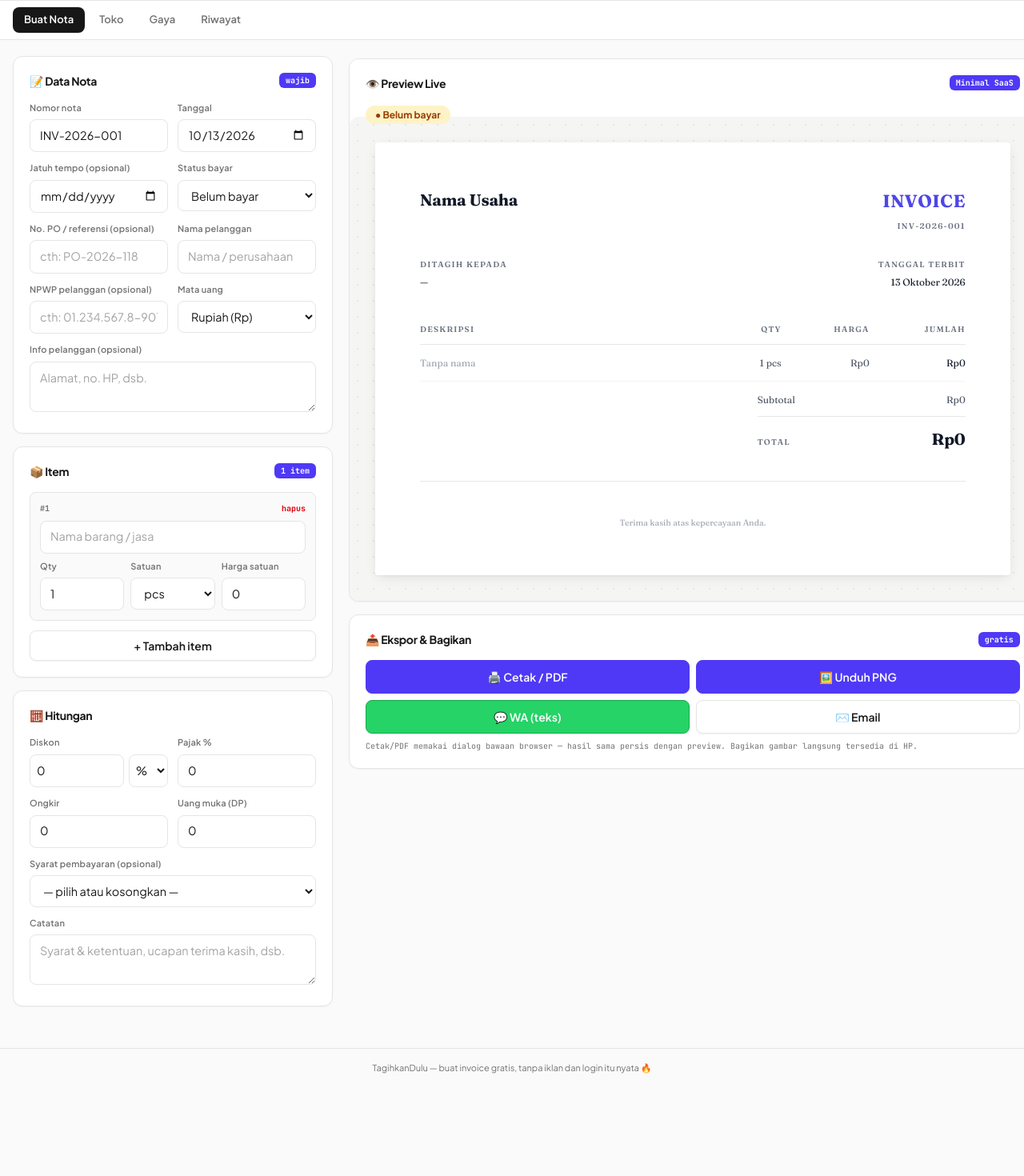
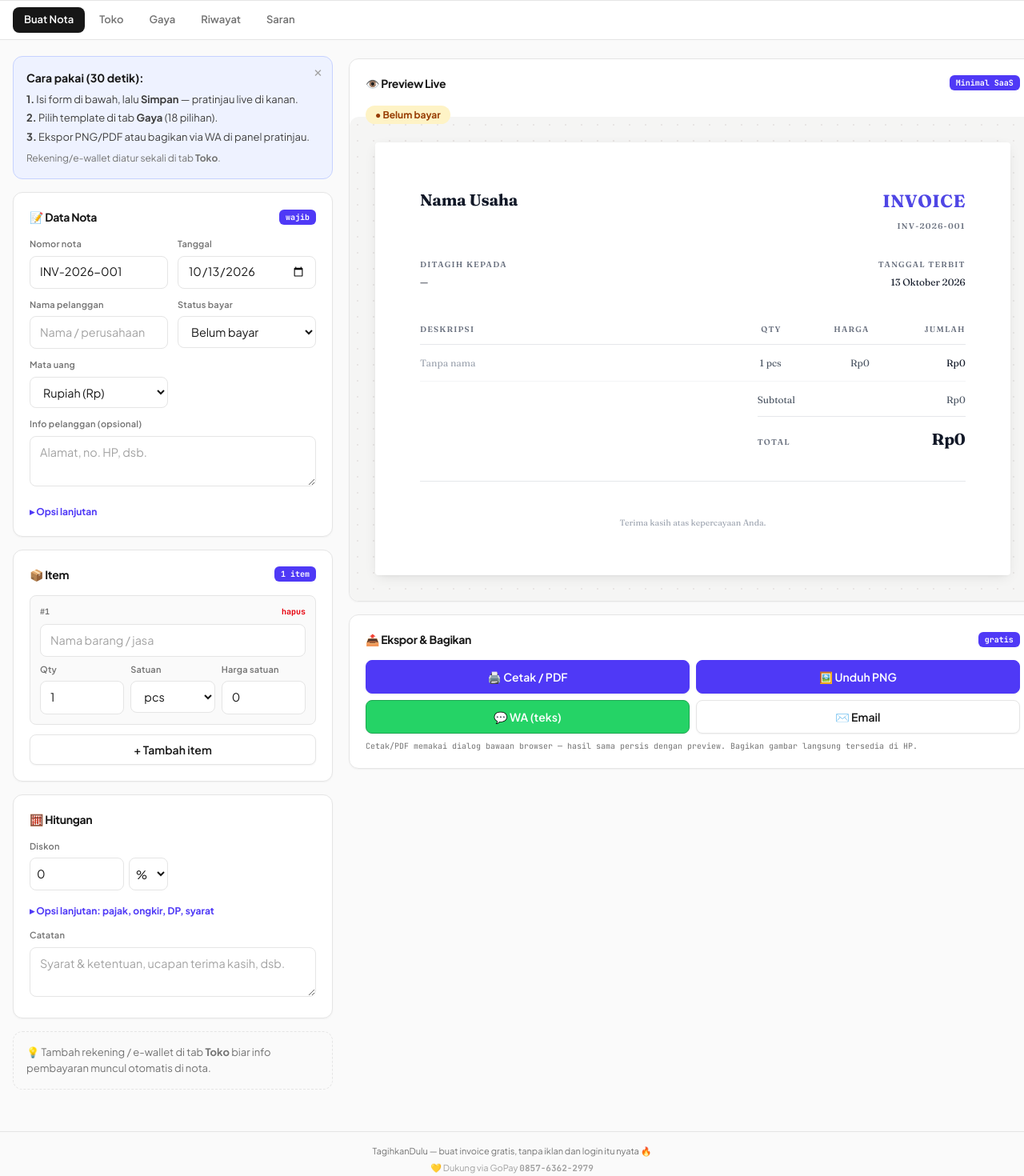
Before and after one commit to junanda24/notakandulu, a React (Vite) app: page / in a window 1280 px wide. Shown: the part 60-1530 px from the top of the page at 80% size. Before the commit the page ends 1420 px from the top, so only its background shows below. Built offline with nearby package versions, Linux system fonts and the light colour scheme.

Commit message:
Tab Saran (GForm+donasi GoPay) + sederhanakan form Buat

```diff
--- a/src/App.jsx
+++ b/src/App.jsx
@@ -12,11 +12,14 @@ import {
   getHistory, saveToHistory, deleteHistory, nextCounter, peekCounter, migrate,
 } from "./lib/storage.js";
 
+import SaranPanel from "./components/SaranPanel.jsx";
+
 const TABS = [
   { id: "buat", name: "Buat Nota" },
   { id: "toko", name: "Toko" },
   { id: "gaya", name: "Gaya" },
   { id: "riwayat", name: "Riwayat" },
+  { id: "saran", name: "Saran" },
 ];
 
 export default function App() {
@@ -104,6 +107,7 @@ export default function App() {
     if (tab === "buat") return <InvoiceForm inv={inv} setInv={setInv} profile={profile} />;
     if (tab === "toko") return <ShopPanel profile={profile} setProfile={persistProfile} />;
     if (tab === "gaya") return <CustomizePanel settings={settings} setSettings={persistSettings} />;
+    if (tab === "saran") return <SaranPanel />;
     return (
       <HistoryPanel
         history={history}
@@ -169,6 +173,7 @@ export default function App() {
       </header>
 
       {/* Mobile: toggle form/preview */}
+      {tab !== "saran" && (
       <div className="lg:hidden sticky top-[104px] z-10 border-b border-line bg-cream px-4 py-2">
         <div className="grid grid-cols-2 gap-1 rounded-lg border border-line bg-neutral-100 dark:bg-neutral-800 p-1">
           {(["form", "preview"]).map((v) => (
@@ -182,8 +187,12 @@ export default function App() {
           ))}
         </div>
       </div>
+      )}
 
       <main className="mx-auto max-w-7xl px-4 py-5">
+        {tab === "saran" ? (
+          <div className="mx-auto max-w-2xl">{formPanel}</div>
+        ) : (
         <div className="grid gap-5 lg:grid-cols-[400px_1fr]">
           <div className={mobileView === "form" ? "block" : "hidden lg:block"}>
             {formPanel}
@@ -194,11 +203,15 @@ export default function App() {
             </div>
           </div>
         </div>
+        )}
       </main>
 
       <footer className="border-t border-line mt-8">
-        <p className="mx-auto max-w-7xl px-4 py-4 text-[11px] text-neutral-500 dark:text-neutral-400 text-center">
+        <p className="mx-auto max-w-7xl px-4 pt-4 text-[11px] text-neutral-500 dark:text-neutral-400 text-center">
           TagihkanDulu — buat invoice gratis, tanpa iklan dan login itu nyata 🔥
+        </p>
+        <p className="mx-auto max-w-7xl px-4 pb-4 pt-1 text-[11px] text-neutral-400 dark:text-neutral-500 text-center">
+          💛 Dukung via GoPay <span className="font-mono2 font-bold">0857-6362-2979</span>
         </p>
       </footer>
 
--- a/src/components/InvoiceForm.jsx
+++ b/src/components/InvoiceForm.jsx
@@ -1,10 +1,47 @@
 // Form isi nota: pelanggan, nomor, tanggal, items, diskon/pajak/ongkir, catatan, pembayaran.
+import { useState } from "react";
 import { Field, TextInput, TextArea, Select, Card } from "./ui.jsx";
 import { blankItem } from "../lib/calc.js";
 import { CURRENCIES } from "../lib/format.js";
 
 const UNITS = ["pcs", "box", "pak", "lusin", "kodi", "kg", "gram", "liter", "meter", "m2", "jam", "hari", "minggu", "sesi", "kali", "orang", "porsi", "lot", "paket", "set", "unit"];
 const TERMS = ["Net 7", "Net 14", "Net 30", "Dibayar saat terima"];
+const GUIDE_KEY = "notakandulu:hideGuide";
+
+function Guide() {
+  const [hide, setHide] = useState(() => {
+    try { return localStorage.getItem(GUIDE_KEY) === "1"; } catch { return false; }
+  });
+  if (hide) return null;
+  const dismiss = () => {
+    try { localStorage.setItem(GUIDE_KEY, "1"); } catch {}
+    setHide(true);
+  };
+  return (
+    <div className="rounded-xl border border-indigo-200 bg-indigo-50 dark:border-indigo-900 dark:bg-indigo-950/40 p-4 relative">
+      <button onClick={dismiss} className="absolute top-2 right-3 text-neutral-400 hover:text-neutral-600 text-lg leading-none" title="Tutup">×</button>
+      <p className="text-sm font-bold mb-2">Cara pakai (30 detik):</p>
+      <ol className="text-[13px] text-neutral-700 dark:text-neutral-300 space-y-1 list-none">
+        <li><b>1.</b> Isi form di bawah, lalu <b>Simpan</b> — pratinjau live di kanan.</li>
+        <li><b>2.</b> Pilih template di tab <b>Gaya</b> (18 pilihan).</li>
+        <li><b>3.</b> Ekspor PNG/PDF atau bagikan via WA di panel pratinjau.</li>
+      </ol>
+      <p className="text-[12px] text-neutral-500 dark:text-neutral-400 mt-2">Rekening/e-wallet diatur sekali di tab <b>Toko</b>.</p>
+    </div>
+  );
+}
+
+function Advanced({ title, children, defaultOpen = false }) {
+  const [open, setOpen] = useState(defaultOpen);
+  return (
+    <div className="mt-3">
+      <button onClick={() => setOpen(!open)} className="text-[12px] font-bold text-indigo-600 dark:text-indigo-400 hover:underline">
+        {open ? "▾" : "▸"} {title}
+      </button>
+      {open && <div className="mt-2">{children}</div>}
+    </div>
+  );
+}
 
 export default function InvoiceForm({ inv, setInv, profile }) {
   const set = (patch) => setInv((p) => ({ ...p, ...patch }));
@@ -24,6 +61,7 @@ export default function InvoiceForm({ inv, setInv, profile }) {
 
   return (
     <div className="space-y-4">
+      <Guide />
       <Card title="📝 Data Nota" sticker="wajib">
         <div className="grid grid-cols-2 gap-3">
           <Field label="Nomor nota">
@@ -32,23 +70,14 @@ export default function InvoiceForm({ inv, setInv, profile }) {
           <Field label="Tanggal">
             <TextInput type="date" value={inv.date} onChange={(e) => set({ date: e.target.value })} />
           </Field>
-          <Field label="Jatuh tempo (opsional)">
-            <TextInput type="date" value={inv.dueDate || ""} onChange={(e) => set({ dueDate: e.target.value })} />
+          <Field label="Nama pelanggan">
+            <TextInput value={inv.customerName} onChange={(e) => set({ customerName: e.target.value })} placeholder="Nama / perusahaan" />
           </Field>
           <Field label="Status bayar">
             <Select value={inv.status || "belum"} onChange={(e) => set({ status: e.target.value })}>
               <option value="belum">Belum bayar</option>
               <option value="lunas">Lunas</option>
             </Select>
-          </Field>
-          <Field label="No. PO / referensi (opsional)">
-            <TextInput value={inv.poNumber || ""} onChange={(e) => set({ poNumber: e.target.value })} placeholder="cth: PO-2026-118" />
-          </Field>
-          <Field label="Nama pelanggan">
-            <TextInput value={inv.customerName} onChange={(e) => set({ customerName: e.target.value })} placeholder="Nama / perusahaan" />
-          </Field>
-          <Field label="NPWP pelanggan (opsional)">
-            <TextInput value={inv.customerNpwp || ""} onChange={(e) => set({ customerNpwp: e.target.value })} placeholder="cth: 01.234.567.8-901.000" />
           </Field>
           <Field label="Mata uang">
             <Select value={inv.currency} onChange={(e) => set({ currency: e.target.value })}>
@@ -61,6 +90,19 @@ export default function InvoiceForm({ inv, setInv, profile }) {
         <Field label="Info pelanggan (opsional)" className="mt-3">
           <TextArea rows={2} value={inv.customerInfo} onChange={(e) => set({ customerInfo: e.target.value })} placeholder="Alamat, no. HP, dsb." />
         </Field>
+        <Advanced title="Opsi lanjutan">
+          <div className="grid grid-cols-2 gap-3">
+            <Field label="Jatuh tempo (opsional)">
+              <TextInput type="date" value={inv.dueDate || ""} onChange={(e) => set({ dueDate: e.target.value })} />
+            </Field>
+            <Field label="No. PO / referensi (opsional)">
+              <TextInput value={inv.poNumber || ""} onChange={(e) => set({ poNumber: e.target.value })} placeholder="cth: PO-2026-118" />
+            </Field>
+            <Field label="NPWP pelanggan (opsional)">
+              <TextInput value={inv.customerNpwp || ""} onChange={(e) => set({ customerNpwp: e.target.value })} placeholder="cth: 01.234.567.8-901.000" />
+            </Field>
+          </div>
+        </Advanced>
       </Card>
 
       <Card title="📦 Item" sticker={`${inv.items.length} item`}>
@@ -109,6 +151,9 @@ export default function InvoiceForm({ inv, setInv, profile }) {
               </Select>
             </div>
           </Field>
+        </div>
+        <Advanced title="Opsi lanjutan: pajak, ongkir, DP, syarat">
+          <div className="grid grid-cols-2 gap-3">
             <Field label="Pajak %">
               <TextInput type="number" min="0" value={inv.tax} onChange={(e) => set({ tax: e.target.value })} />
             </Field>
@@ -118,8 +163,7 @@ export default function InvoiceForm({ inv, setInv, profile }) {
             <Field label="Uang muka (DP)">
               <TextInput type="number" min="0" value={inv.dp || 0} onChange={(e) => set({ dp: e.target.value })} />
             </Field>
-        </div>
-        <Field label="Syarat pembayaran (opsional)" className="mt-3">
+            <Field label="Syarat pembayaran (opsional)">
               <Select value={inv.terms || ""} onChange={(e) => set({ terms: e.target.value })}>
                 <option value="">— pilih atau kosongkan —</option>
                 {TERMS.map((t) => (
@@ -128,11 +172,18 @@ export default function InvoiceForm({ inv, setInv, profile }) {
                 {inv.terms && !TERMS.includes(inv.terms) && <option value={inv.terms}>{inv.terms}</option>}
               </Select>
             </Field>
+          </div>
+        </Advanced>
         <Field label="Catatan" className="mt-3">
           <TextArea rows={2} value={inv.notes} onChange={(e) => set({ notes: e.target.value })} placeholder="Syarat & ketentuan, ucapan terima kasih, dsb." />
         </Field>
       </Card>
 
+      {(profile.payments || []).length === 0 && (
+        <div className="rounded-xl border border-dashed border-line p-4 text-[13px] text-neutral-500 dark:text-neutral-400">
+          💡 Tambah rekening / e-wallet di tab <b>Toko</b> biar info pembayaran muncul otomatis di nota.
+        </div>
+      )}
       {(profile.payments || []).length > 0 && (
         <Card title="💳 Pembayaran di nota" sticker="opsional">
           <p className="mb-2 font-mono2 text-[10px] text-neutral-500">Pilih metode yang tampil di nota ini:</p>
--- /dev/null
+++ b/src/components/SaranPanel.jsx
@@ -0,0 +1,81 @@
+// Tab Saran: form kritik & saran (Google Form) + donasi GoPay.
+import { useState } from "react";
+import { Card } from "./ui.jsx";
+
+const FORM_URL = "https://docs.google.com/forms/d/e/1FAIpQLSe5svN3Phkm9psM7a3MkoyV9Nlrn8m25RmuUW5wITlhQlMgeg/viewform?embedded=true";
+const FORM_OPEN = "https://forms.gle/4kzKHM1BRZ5dNZA79";
+const GOPAY_NUMBER = "0857-6362-2979";
+
+export default function SaranPanel() {
+  const [copied, setCopied] = useState(false);
+  const copyNumber = async () => {
+    try {
+      await navigator.clipboard.writeText(GOPAY_NUMBER);
+    } catch {
+      const ta = document.createElement("textarea");
+      ta.value = GOPAY_NUMBER;
+      document.body.appendChild(ta);
+      ta.select();
+      document.execCommand("copy");
+      document.body.removeChild(ta);
+    }
+    setCopied(true);
+    setTimeout(() => setCopied(false), 2000);
+  };
+  return (
+    <div className="space-y-4">
+      <Card title="💬 Kritik & Saran" sticker="bantu kami">
+        <p className="text-sm text-neutral-600 dark:text-neutral-400 mb-3">
+          Ada yang kurang, ada ide fitur, atau nemu bug? Isi form di bawah — langsung dibaca developer.
+        </p>
+        <div className="rounded-xl overflow-hidden border border-line bg-white" style={{ height: 560 }}>
+          <iframe
+            src={FORM_URL}
+            title="Form Kritik dan Saran TagihkanDulu"
+            className="w-full h-full"
+            frameBorder="0"
+            loading="lazy"
+          >
+            Memuat form…
+          </iframe>
+        </div>
+        <a
+          href={FORM_OPEN}
+          target="_blank"
+          rel="noreferrer"
+          className="inline-block mt-3 text-sm font-semibold text-indigo-600 dark:text-indigo-400 hover:underline"
+        >
+          Buka form di tab baru →
+        </a>
+      </Card>
+
+      <Card title="☕ Dukung TagihkanDulu" sticker="sukarela">
+        <p className="text-sm text-neutral-600 dark:text-neutral-400 mb-3">
+          TagihkanDulu gratis, tanpa iklan, tanpa login. Kalau terbantu, traktir kopi via GoPay:
+        </p>
+        <div className="flex items-center gap-3 flex-wrap">
+          <span
+            className="inline-flex items-center gap-1.5 rounded-lg px-3 py-1.5 text-sm font-extrabold text-white"
+            style={{ background: "#00aed6" }}
+          >
+            <svg width="18" height="18" viewBox="0 0 24 24" fill="none" aria-hidden="true">
+              <circle cx="12" cy="12" r="10" fill="#fff" opacity="0.25" />
+              <path d="M7 10.5h10a3.5 3.5 0 0 1 0 7H9a3.5 3.5 0 0 1 0-7h8" stroke="#fff" strokeWidth="2.2" strokeLinecap="round" />
+            </svg>
+            GoPay
+          </span>
+          <code className="font-mono2 text-base font-bold tracking-wide">{GOPAY_NUMBER}</code>
+          <button
+            onClick={copyNumber}
+            className="brutal-btn rounded-lg px-3 py-1.5 text-xs font-bold"
+          >
+            {copied ? "✓ Tersalin!" : "Salin nomor"}
+          </button>
+        </div>
+        <p className="text-[11px] text-neutral-500 dark:text-neutral-400 mt-3">
+          berapapun sangat berarti. Terima kasih 🙏
+        </p>
+      </Card>
+    </div>
+  );
+}
```
Also changed, not shown: 5 other files (tests, documents, lock files or other folders). Lines whose indentation alone changed are shown as unchanged.
